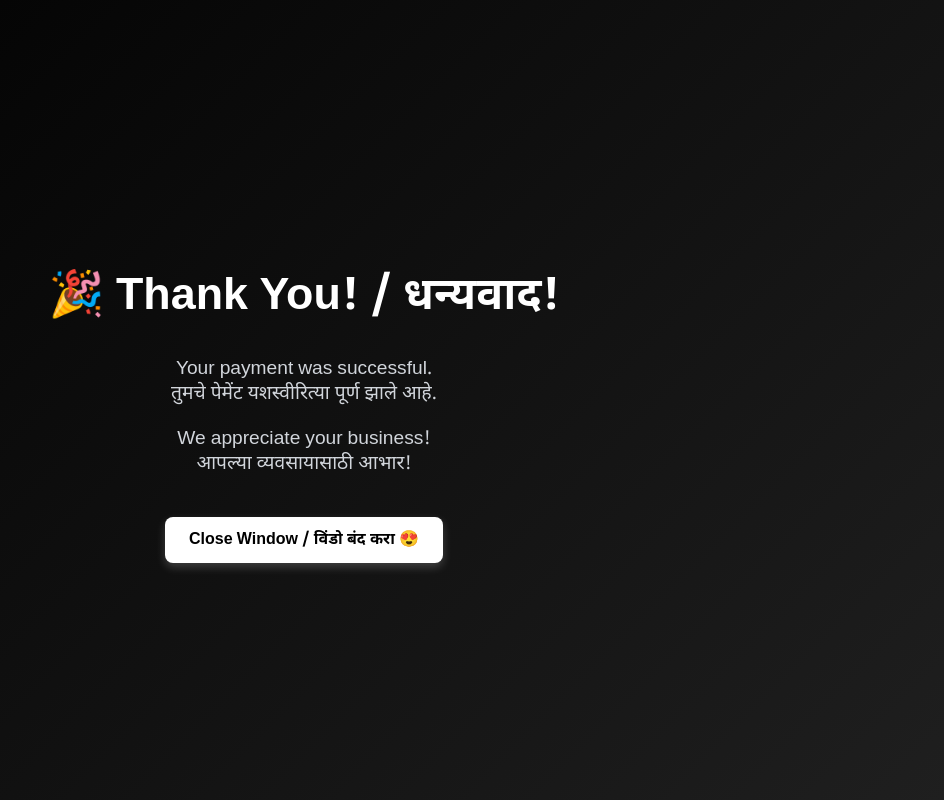
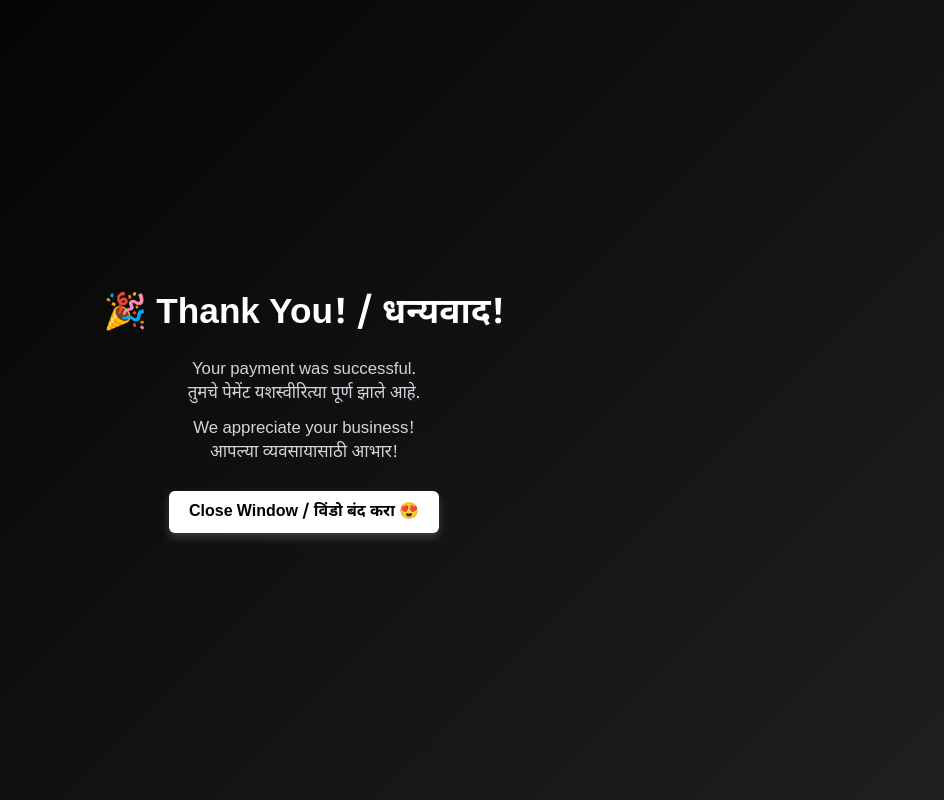
Before and after one commit to AtharvPatil-kit/Razorpay-ThankYou, a plain HTML site: page index.html in a window 1280 px wide. Shown: the whole page, without its empty margins (336-1280 px from the left). Drawn offline with Linux system fonts and the light colour scheme.

Commit message:
Update index.html

```diff
--- a/index.html
+++ b/index.html
@@ -18,7 +18,7 @@
       background: linear-gradient(135deg, #000000, #1f1f1f);
       color: #ffffff;
       text-align: center;
-      padding: 50px 20px;
+      padding: 30px 16px;
       display: flex;
       flex-direction: column;
       justify-content: center;
@@ -28,25 +28,26 @@
     }
 
     h1 {
-      font-size: 2.8em;
+      font-size: 1.8em;
       color: #ffffff;
-      margin-bottom: 20px;
+      margin-bottom: 16px;
     }
 
     p {
-      font-size: 1.2em;
-      margin: 10px 0;
+      font-size: 0.95em;
+      margin: 6px 0;
       color: #d1d5db;
+      line-height: 1.4em;
     }
 
     .button {
-      margin-top: 30px;
+      margin-top: 20px;
       background-color: #ffffff;
       color: #000000;
-      padding: 12px 24px;
+      padding: 10px 20px;
       border: none;
-      border-radius: 8px;
-      font-size: 1em;
+      border-radius: 6px;
+      font-size: 0.95em;
       font-weight: bold;
       cursor: pointer;
       box-shadow: 0 4px 10px rgba(255, 255, 255, 0.2);
@@ -56,12 +57,24 @@
     .button:hover {
       transform: scale(1.05);
     }
+
+    @media (min-width: 600px) {
+      h1 {
+        font-size: 2.2em;
+      }
+      p {
+        font-size: 1.05em;
+      }
+      .button {
+        font-size: 1em;
+      }
+    }
   </style>
 </head>
 <body>
   <h1>🎉 Thank You! / धन्यवाद!</h1>
-  <p>Your payment was successful. <br>तुमचे पेमेंट यशस्वीरित्या पूर्ण झाले आहे.</p>
-  <p>We appreciate your business! <br>आपल्या व्यवसायासाठी आभार!</p>
+  <p>Your payment was successful.<br>तुमचे पेमेंट यशस्वीरित्या पूर्ण झाले आहे.</p>
+  <p>We appreciate your business!<br>आपल्या व्यवसायासाठी आभार!</p>
   <button class="button" onclick="window.close()">Close Window / विंडो बंद करा 😍</button>
 </body>
 </html>
```
